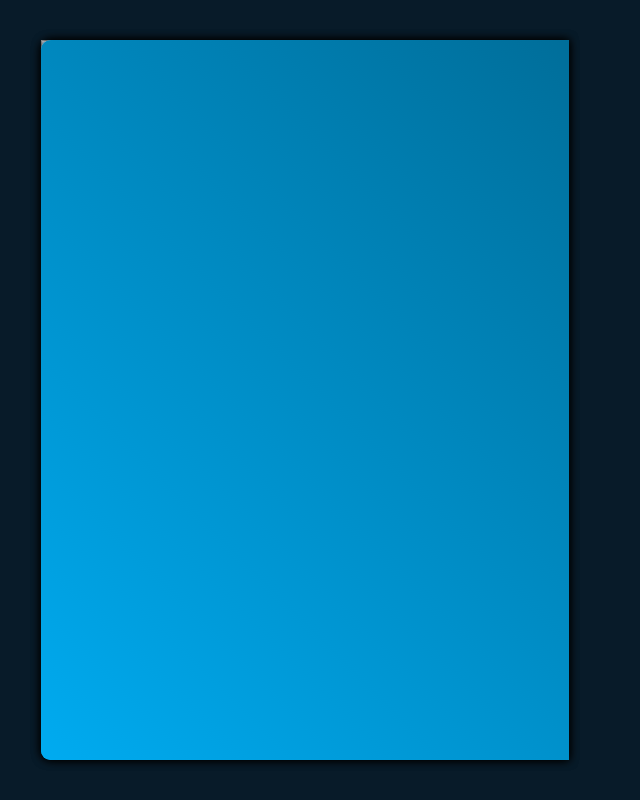
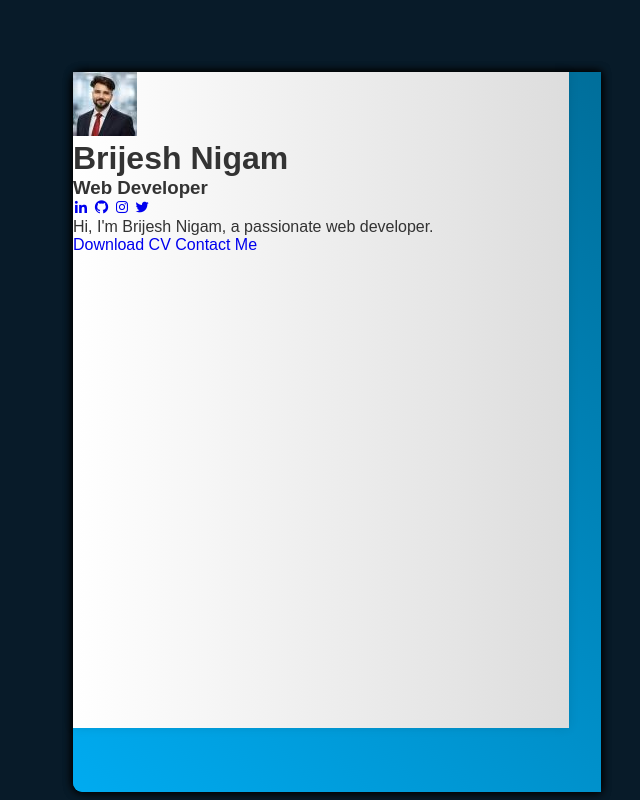
Before and after one commit to BrijeshNigam/Portfolio-Website, a website with bundled scripts: page index.html in a window 1280 px wide. Shown: the whole page, without its empty margins (71-711 px from the left). Built offline with nearby package versions, Linux system fonts and the light colour scheme; files whose address does not match are found by name.

Commit message:
add: Asserts/photo.jpg modify: Style.css modify: index.html add: icons

```diff
--- a/Style.css
+++ b/Style.css
@@ -29,12 +29,14 @@ body {
     align-items: center;
     min-height: 100vh;
     background-color: var(--bg-color);
+    color: var(--text-color);
 }
 
 .wrapper {
     position: relative;
     width: 66rem;
     height: 45rem;
+    padding: 2rem;
     /* background-color: red; */
 }
 
@@ -56,3 +58,19 @@ body {
 .cover.cover-right.turn {
     transform: rotateY(180deg);
 }
+
+.book{
+    position: relative;
+    width: 100%;
+    height: 100%;
+    display: flex;
+}
+
+.book .book-page{
+    position: absolute;
+    width: 50%;
+    height: 100%;
+    background: var(--pages-color);
+    box-shadow: 0 0 .6rem rgba(0, 0, 0, .1);
+    display: flex;
+}
--- a/index.html
+++ b/index.html
@@ -1,5 +1,6 @@
 <!DOCTYPE html>
 <html lang="en">
+
 <head>
     <meta charset="UTF-8">
     <meta http-equiv="X-UA-Compatible" content="IE=edge">
@@ -9,6 +10,7 @@
     <!-- box icon  -->
     <link href='https://unpkg.com/boxicons@2.1.4/css/boxicons.min.css' rel='stylesheet'>
 </head>
+
 <body>
     <div class="wrapper">
         <div class="cover cover-left"></div>
@@ -16,20 +18,28 @@
 
         <div class="book">
             <!-- Profile page  -->
-             <div class="book-page page-left">
+            <div class="book-page page-left">
                 <div class="profile-page">
-                    <img src="./assets/profile.jpg" alt="Profile Picture">
+                    <img src="./Asserts/photo.jpg" alt="Profile Picture">
                     <h1>Brijesh Nigam</h1>
                     <h3>Web Developer</h3>
 
                     <div class="social-media">
-                        <a href="https://www.linkedin.com/in/brijesh-nigam-9b8a1b1b3/" target="_blank"><img src="./assets/linkedin.png" alt="LinkedIn"></a>
-                        <a href="https://github.com/brijeshnigam" target="_blank"><img src="./assets/github.png" alt="GitHub"></a>
-                        <a href="https://www.instagram.com/brijeshnigam/" target="_blank"><img src="./assets/instagram.png" alt="Instagram"></a>
+                        <a href="#"><i class='bx bxl-linkedin'></i></a>
+                        <a href="#"><i class='bx bxl-github'></i></a>
+                        <a href="#"><i class='bx bxl-instagram'></i></a>
+                        <a href="#"><i class='bx bxl-twitter'></i></a>
 
                     </div>
+                    <p>Hi, I'm Brijesh Nigam, a passionate web developer.
+
+                    <div class="btn-box">
+                        <a href="#" class="btn">Download CV</a>
+                        <a href="#" class="btn contact-me">Contact Me</a>
+                    </div>
+                    </p>
                 </div>
-             </div>
+            </div>
         </div>
     </div>
 </body>
@@ -38,4 +48,5 @@
 
 
 <script src="./Script.js"></script>
+
 </html>
```
Also changed, not shown: Asserts/photo.jpg (added).
